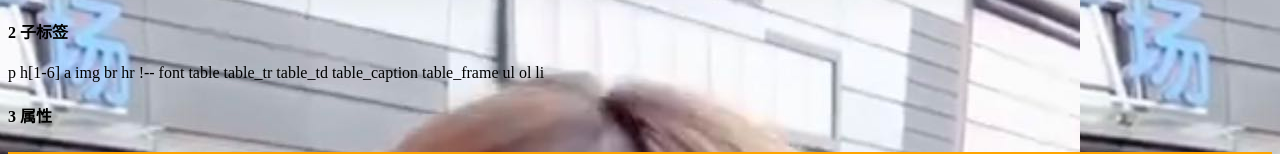
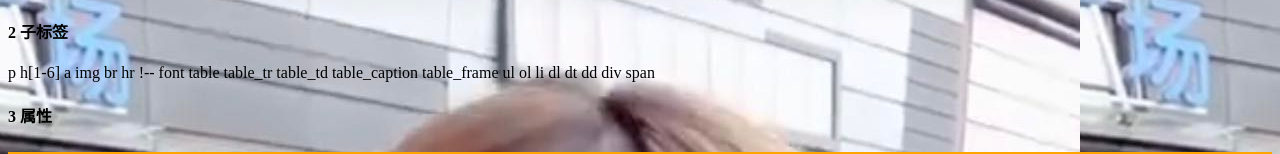
Before and after one commit to MrNobodyGithub/h5Demo, a plain HTML site: page testWeb/index.html in a window 1280 px wide. Shown: the part 236-390 px from the top of the page. Drawn offline with Linux system fonts and the light colour scheme.

Commit message:
div span

```diff
--- a/testWeb/index.html
+++ b/testWeb/index.html
@@ -83,7 +83,8 @@
 			<h4>2 子标签</h4>
 			<p>    p h[1-6] a img  br hr  !-- font
 				 table table_tr table_td table_caption table_frame
-				ul ol li
+				ul ol li  dl dt dd
+				div span
 			</p>
 			<h4>3 属性</h4>
 			<h6 style="align-self: center;color: red;background-color: orange;"> 过期属性 align bgcolor color(非 style 中 color)</h6>
```
